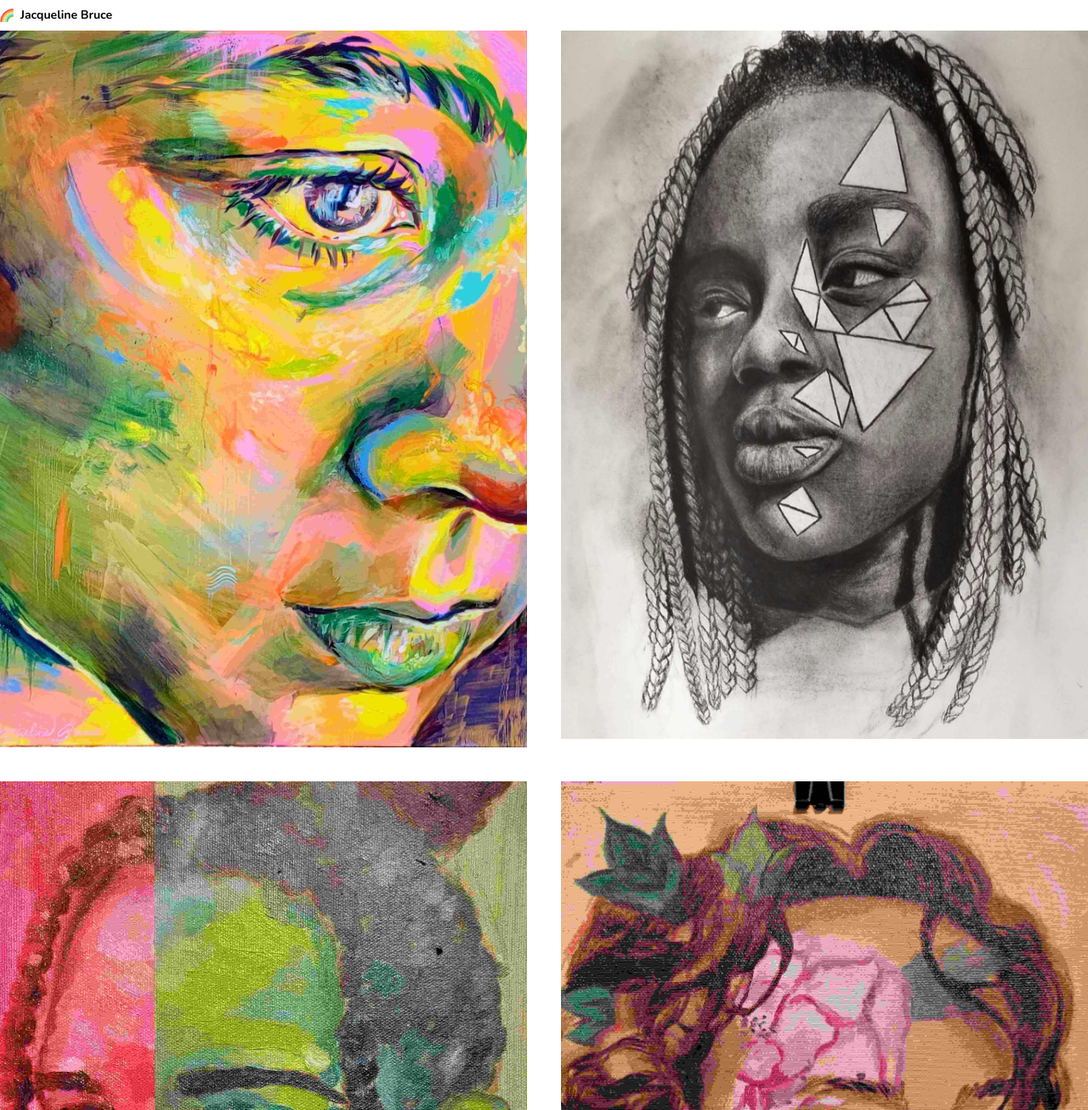
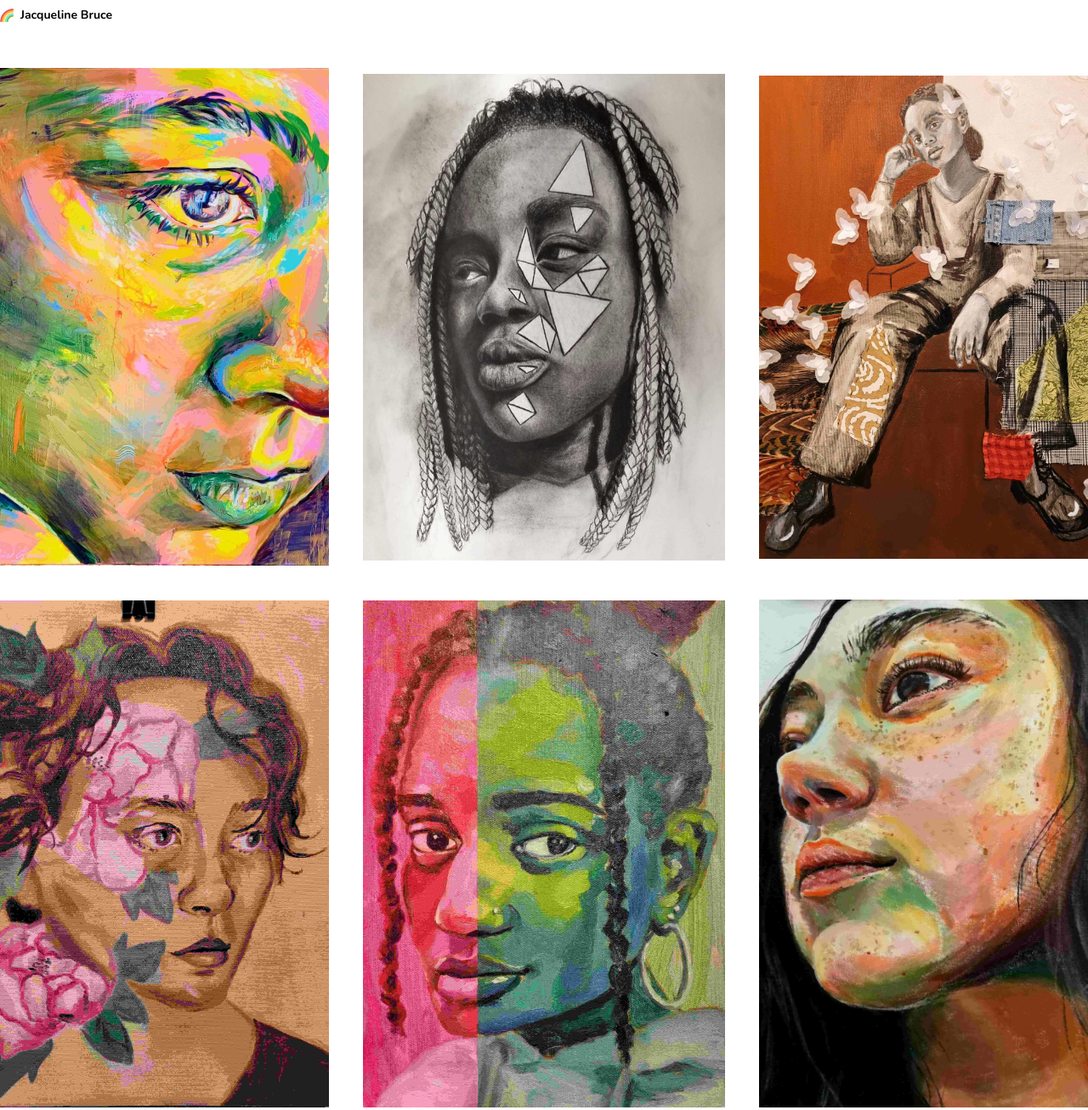
Before and after one commit to jacqueline-bruce/personalwebsite2026, a plain HTML site: page index.html in a window 1280 px wide. Shown: the top 1307 px of the page at 85% size. Drawn offline with nearby package versions, Linux system fonts and the light colour scheme; a web font is replaced by a local one.

Commit message:
3 images per row

```diff
--- a/index.html
+++ b/index.html
@@ -24,13 +24,15 @@
         <!-- artwork -->
         <div class="w-full">
             <div class="container flex flex-col gap-10 mx-auto">
-                <div class="container mx-auto h-full flex items-center justify-center gap-10">
-                    <img src="./img/bigselfportrait2022.jpg" alt="artwork" class="w-1/2 h-auto">
-                    <img src="./img/serena2020.jpg" alt="artwork" class="w-1/2 h-auto">
+                <div class="container mx-auto h-full pt-20 flex items-center justify-center gap-10">
+                    <img src="./img/bigselfportrait2022.jpg" alt="artwork" class="w-1/3 h-auto">
+                    <img src="./img/serena2020.jpg" alt="artwork" class="w-1/3 h-auto">
+                    <img src="./img/jordyn2023big (1).jpg" alt="artwork" class="w-1/3 h-auto">
                 </div>
-                <div class="container mx-auto h-full flex items-center justify-center gap-10">
-                    <img src="./img/jordyn2022.jpg" alt="artwork" class="w-1/2 h-auto">
-                    <img src="./img/selfportrait2022.jpg" alt="artwork" class="w-1/2 h-auto">
+                <div class="container mx-auto h-full pb-20 flex items-center justify-center gap-10">
+                    <img src="./img/selfportrait2022.jpg" alt="artwork" class="w-1/3 h-auto">
+                    <img src="./img/jordyn2022.jpg" alt="artwork" class="w-1/3 h-auto">
+                    <img src="./img/moira2019big (1).jpg" alt="artwork" class="w-1/3 h-auto">
                 </div>
             </div>
         </div>
```
Also changed, not shown: dist/output.css.
